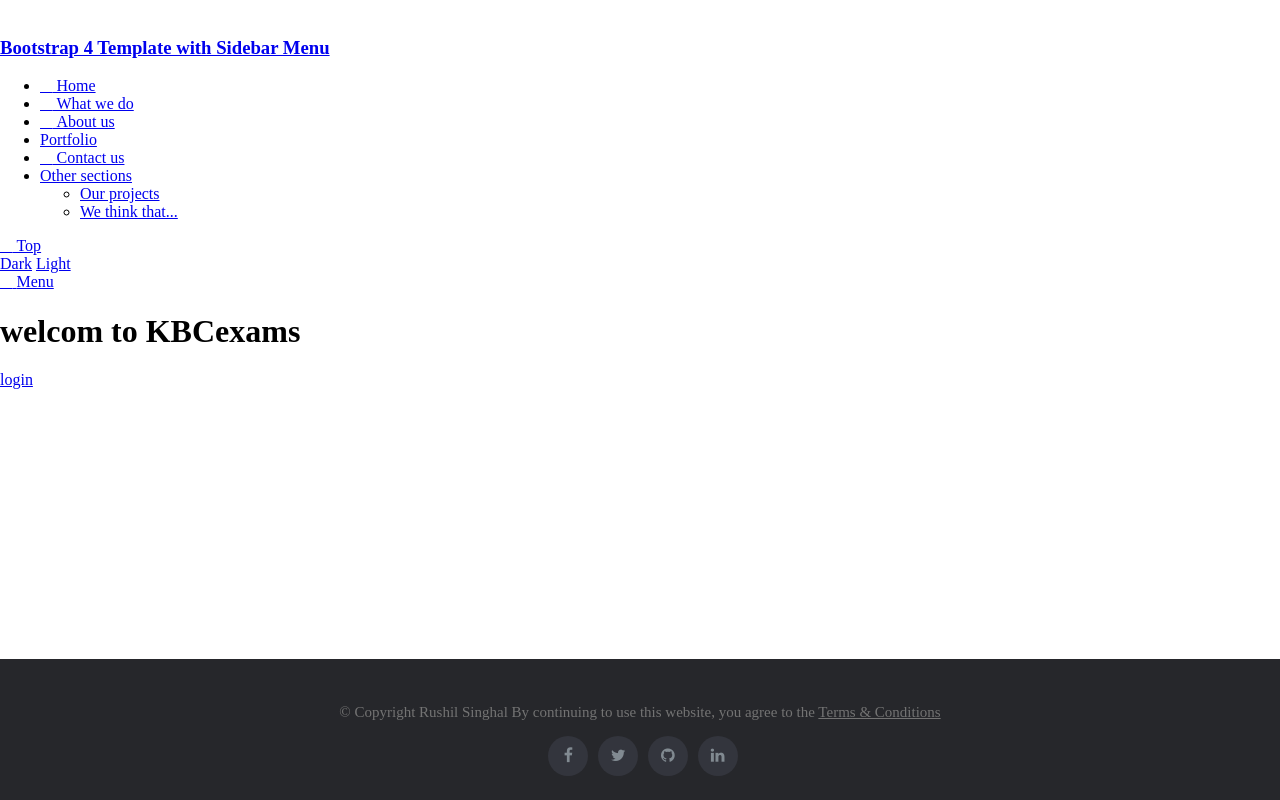
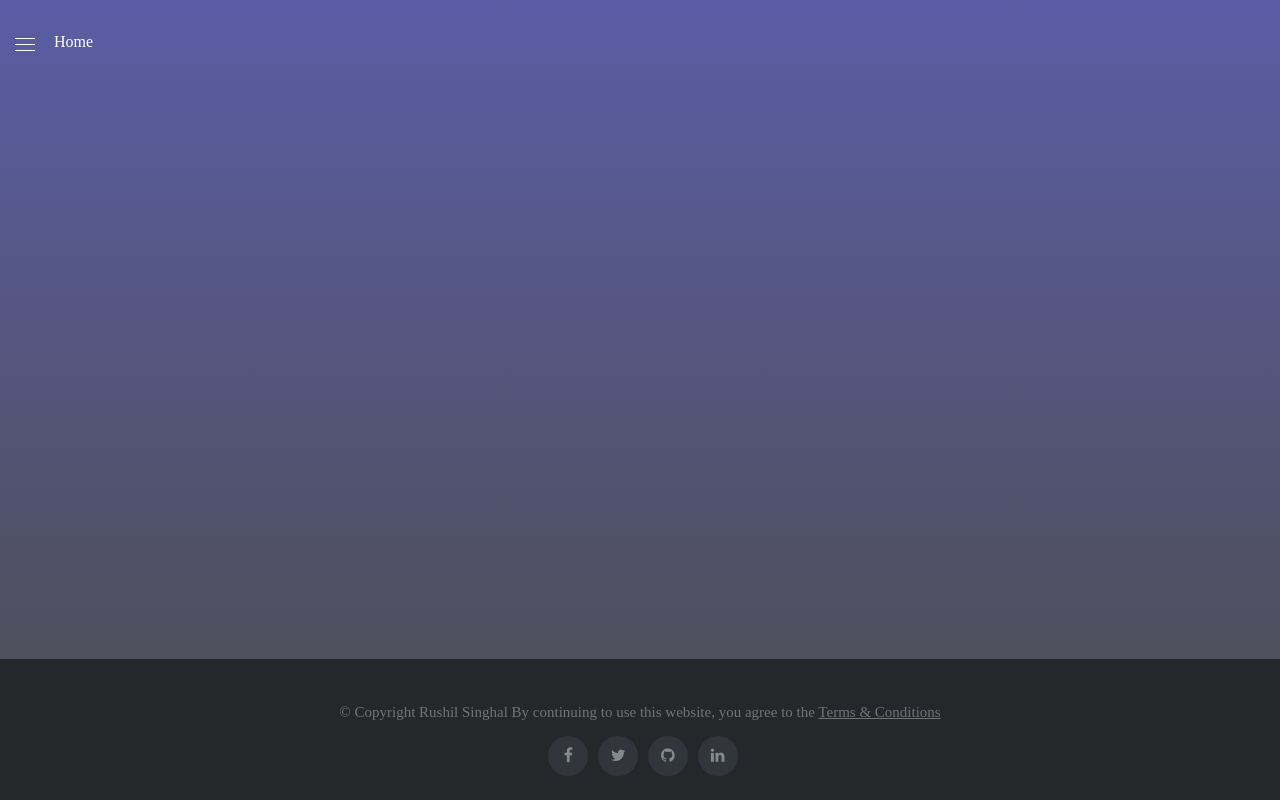
Before and after one commit to Mukul-dhiman/KBCexams, a Flask app: page /home in a window 1280 px wide. Run offline with Flask 2, Linux system fonts and the light colour scheme.

Commit message:
sidebar css

```diff
--- a/app.py
+++ b/app.py
@@ -56,7 +56,7 @@ def login():
 
 @app.route('/home')
 def home():
-    return render_template("home_pages/home.html")
+    return render_template("home_pages/sidebar.html")
 
 
 @app.route('/logout')
--- /dev/null
+++ b/static/css/sidebar.css
@@ -0,0 +1,290 @@
+
+  *,
+  :after,
+  :before {
+    box-sizing: border-box
+  }
+
+  .clearfix:after,
+  .clearfix:before {
+    content: '';
+    display: table
+  }
+
+  .clearfix:after {
+    clear: both;
+    display: block
+  }
+
+  .mobile-wrap {
+    margin: auto;
+    width: 100%;
+    height: 100%;
+    min-height: 100vh;
+    overflow: hidden;
+    position: relative;
+    box-shadow: 0 12px 15px 0 rgba(0, 0, 0, .24), 0 17px 50px 0 rgba(0, 0, 0, .19)
+  }
+
+  .mobile-wrap:before {
+    top: 0;
+    left: 0;
+    right: 0;
+    bottom: 0;
+    content: '';
+    position: absolute;
+    background: rgba(90, 93, 165, .8);
+    background: linear-gradient(to bottom, rgba(90, 93, 165, 1), rgba(0, 0, 0, .7))
+  }
+
+  .mobile {
+    z-index: 99;
+    color: #fff;
+    height: 100%;
+    padding: 15px;
+    position: relative
+  }
+
+  .mobile .header {
+    clear: both;
+    overflow: hidden;
+    padding-top: 15px;
+      position:relative
+  }
+
+  .mobile .header>span {
+    font-size: 24px;
+    min-width: 24px
+  }
+
+  .mobile .header>.title {
+    font-size: 16px;
+    line-height: 24px;
+    margin-left: 15px
+  }
+
+  .mobile .header .pull-left {
+    float: left
+  }
+
+  .mobile .header .pull-right {
+    float: right
+  }
+  .mobile .header .ion-ios-search{
+      z-index:999;
+      position:relative;
+  }
+
+  .mobile .header .ion-ios-arrow-back {
+    min-width: 25px
+  }
+
+  .mobile .header .ion-ios-navicon>i {
+    height: 1px;
+    width: 20px;
+    margin-top: 5px;
+    background: #fff;
+    position: relative;
+    display: inline-block
+  }
+
+  .mobile .header .ion-ios-navicon>i:after,
+  .mobile .header .ion-ios-navicon>i:before {
+    content: '';
+    width: inherit;
+    height: inherit;
+    position: absolute;
+    background: inherit
+  }
+
+  .mobile .header .ion-ios-navicon>i:before {
+    bottom: 12px
+  }
+
+  .mobile .header .ion-ios-navicon>i:after {
+    bottom: 6px
+  }
+  .mobile .header .search{
+      right:0;
+      bottom:0;
+      position:absolute;
+  }
+  .mobile .header .search input{
+      width:0;
+      color:#fff;
+      height:24px;
+      border:none;
+      font-size:16px;
+      max-width:150px;
+      font-weight:300;
+      padding-right:30px;
+      font-family:inherit;
+      background:transparent;
+      transition:all .3s ease-in-out 0s;
+      border-bottom:1px solid transparent;
+      -webkit-appearance:textfield;
+  }
+  .mobile .header .search input:focus{
+      outline:none;
+  }
+  .mobile .header .search input::-webkit-search-decoration,
+  .mobile .header .search input::-webkit-search-cancel-button {
+      -webkit-appearance:none;
+  }
+  .mobile .header .search .search-visible{
+      width:100%;
+      border-bottom-color:#aaa;
+  }
+  .nav {
+    right: 15px;
+    z-index: 20;
+    width: 45px;
+    bottom: 15px;
+    height: 45px;
+    display: block;
+    position: absolute;
+    line-height: 45px;
+    border-radius: 50%;
+    box-shadow: 0 0 5px 0 rgba(0, 0, 0, .75)
+  }
+
+  .mask {
+    z-index: 21;
+    color: #fff;
+    width: inherit;
+    height: inherit;
+    cursor: pointer;
+    font-size: 28px;
+    text-align: center;
+    border-radius: 50%;
+    position: absolute;
+    background: #f23363;
+    transition: all .1s ease-in-out 0s
+  }
+
+  .nav.active .mask {
+    background: #cf0e3f;
+    transform: rotate(-135deg)
+  }
+
+  .nav:after {
+    top: 0;
+    left: 0;
+    content: '';
+    width: inherit;
+    height: inherit;
+    border-radius: 50%;
+    position: absolute;
+    background: #f23363;
+    transition: all .1s ease-in-out 0s
+  }
+
+  .nav.active:after {
+    top: -125px;
+    left: -125px;
+    width: 350px;
+    height: 350px
+  }
+
+  .nav-item {
+    top: 0;
+    left: 0;
+    z-index: 19;
+    width: 45px;
+    height: 45px;
+    color: #fff;
+    font-size: 24px;
+    transform: none;
+    line-height: 45px;
+    border-radius: 50%;
+    position: absolute;
+    text-align: center;
+    transition: all .3s cubic-bezier(.68, 1.55, .265, 1)
+  }
+
+  .nav.active .nav-count-1 {
+    transform: translate(10px, -100px)
+  }
+
+  .nav.active .nav-count-2 {
+    transform: translate(-35px, -80px)
+  }
+
+  .nav.active .nav-count-3 {
+    transform: translate(-80px, -45px)
+  }
+
+  .nav.active .nav-count-4 {
+    transform: translate(-100px, 0)
+  }
+
+  .pull-left {
+    float: left
+  }
+
+  .pull-right {
+    float: right
+  }
+
+  .sidebar .sidebar-content,
+  .sidebar .sidebar-overlay {
+    top: 0;
+    left: 0;
+    bottom: 0;
+    position: absolute;
+    transition: all .3s ease-in-out 0s
+  }
+
+  .sidebar .sidebar-overlay {
+    right: 0;
+    opacity: 0;
+    width: 100%;
+    z-index: 999;
+    transform: scale(0);
+    background: rgba(0, 0, 0, .4)
+  }
+
+  .sidebar .sidebar-content {
+    width: 80%;
+    color: #333;
+    padding: 15px;
+    z-index: 9999;
+    background: #fff;
+    transform: translateX(-100%)
+  }
+
+  .sidebar.active .sidebar-content {
+    transform: translateX(0)
+  }
+
+  .sidebar.active .sidebar-overlay {
+    opacity: 1;
+    transform: scale(1)
+  }
+
+  .sidebar .sidebar-content .top-head .name {
+    font-size: 28px;
+    font-weight: 400;
+    margin-bottom: 5px
+  }
+
+  .sidebar .sidebar-content .top-head .email {
+    font-size: 13px;
+    margin-bottom: 50px
+  }
+
+  .sidebar .sidebar-content .nav-left>a {
+    color: #333;
+    display: block;
+    font-size: 16px;
+    padding: 10px 0;
+    line-height: 24px;
+    text-decoration: none
+  }
+
+  .sidebar .sidebar-content .nav-left>a>span {
+    color: #aaa;
+    font-size: 24px;
+    min-width: 40px;
+    display: inline-block
+  }
--- /dev/null
+++ b/static/js/sidebar.js
@@ -0,0 +1,23 @@
+$(document).ready(function () {
+    $(".ion-ios-navicon").on("touchstart click", function(e) {
+        console.log("click")
+        e.preventDefault(),
+        $(".sidebar").toggleClass("active"),
+        $(".sidebar .sidebar-overlay").removeClass("fadeOut animated").addClass("fadeIn animated")
+    }),
+    $(".sidebar .sidebar-overlay").on("touchstart click", function(e) {
+        e.preventDefault(),
+        $(".ion-ios-navicon").click()
+    })
+
+});
+$(".ion-ios-navicon").on("touchstart click", function(e) {
+    console.log("click")
+    e.preventDefault(),
+    $(".sidebar").toggleClass("active"),
+    $(".sidebar .sidebar-overlay").removeClass("fadeOut animated").addClass("fadeIn animated")
+}),
+$(".sidebar .sidebar-overlay").on("touchstart click", function(e) {
+    e.preventDefault(),
+    $(".ion-ios-navicon").click()
+})
--- a/templates/home_pages/footer.html
+++ b/templates/home_pages/footer.html
@@ -17,7 +17,6 @@
 <!-- sidebar html -->
 {% block sidebar %}
 {% endblock %}
-<!-- sidebar html ends -->
 
 <!-- Site footer -->
 <footer class="site-footer">
--- a/templates/home_pages/sidebar.html
+++ b/templates/home_pages/sidebar.html
@@ -1,6 +1,9 @@
 {% extends 'home_pages/footer.html' %}
 
 {% block static_sidebar %}
+
+<link href="{{ url_for('static', filename='css/sidebar.css') }}" rel="stylesheet" type="text/css" media="all" />
+<script rel="javascript" type="text/javascript" src="{{ url_for('static',filename='js/sidebar.js') }}"></script>
 
 
 <!-- content static files -->
@@ -11,83 +14,39 @@
 
 {% block sidebar %}
 
-<div class="wrapper">
-
-    <!-- Sidebar -->
-    <nav class="sidebar">
-
-        <!-- close sidebar menu -->
-        <div class="dismiss">
-            <i class="fas fa-arrow-left"></i>
+<div class="mobile-wrap">
+	<div class="mobile clearfix">
+		<div class="header">
+			<span class="ion-ios-navicon pull-left"><i></i></span>
+			<span class="title">Home</span>
+			<span class="ion-ios-search pull-right"></span>
+			<div class="search">
+			<form method="post">
+				<input type="search" placeholder="Search Here">
+			</form>
 			</div>
-
-        <div class="logo">
-            <h3><a href="index.html">Bootstrap 4 Template with Sidebar Menu</a></h3>
 		</div>
-
-        <ul class="list-unstyled menu-elements">
-            <li class="active">
-                <a class="scroll-link" href="#top-content"><i class="fas fa-home"></i> Home</a>
-            </li>
-            <li>
-                <a class="scroll-link" href="#section-1"><i class="fas fa-cog"></i> What we do</a>
-            </li>
-            <li>
-                <a class="scroll-link" href="#section-2"><i class="fas fa-user"></i> About us</a>
-            </li>
-            <li>
-                <a class="scroll-link" href="#section-5"><i class="fas fa-pencil-alt"></i> Portfolio</a>
-            </li>
-            <li>
-                <a class="scroll-link" href="#section-6"><i class="fas fa-envelope"></i> Contact us</a>
-            </li>
-            <li>
-                <a href="#otherSections" data-toggle="collapse" aria-expanded="false" class="dropdown-toggle" role="button" aria-controls="otherSections">
-                    <i class="fas fa-sync"></i>Other sections
-                </a>
-                <ul class="collapse list-unstyled" id="otherSections">
-                    <li>
-                        <a class="scroll-link" href="#section-3">Our projects</a>
-                    </li>
-                    <li>
-                        <a class="scroll-link" href="#section-4">We think that...</a>
-                    </li>
-                </ul>
-            </li>
-        </ul>
-
-        <div class="to-top">
-            <a class="btn btn-primary btn-customized-3" href="#" role="button">
-                <i class="fas fa-arrow-up"></i> Top
-            </a>
+		<div class="sidebar">
+			<div class="sidebar-overlay"></div>
+			<div class="sidebar-content">
+				<div class="top-head">
+					<div class="name">Mohan Khadka</div>
+					<div class="email">contact@mohankhadka.com.np</div>
 				</div>
-
-        <div class="dark-light-buttons">
-            <a class="btn btn-primary btn-customized-4 btn-customized-dark" href="#" role="button">Dark</a>
-            <a class="btn btn-primary btn-customized-4 btn-customized-light" href="#" role="button">Light</a>
+				<div class="nav-left">
+					<a href="#home"><span class="ion-ios-home-outline"></span> Home</a>
+					<a href="#alarm"><span class="ion-ios-list-outline"></span> Alarm</a>
+					<a href="#compose"><span class="ion-ios-compose-outline"></span> Compose</a>
+					<a href="#chats"><span class="ion-ios-chatboxes-outline"></span> Chats</a>
+					<a href="#profile"><span class="ion-ios-person-outline"></span> Profile</a>
+					<a href="#settings"><span class="ion-ios-gear-outline"></span> Settings</a>
+					<a href="#credits"><span class="ion-ios-information-outline"></span> Credits</a>
 				</div>
-
-    </nav>
-    <!-- End sidebar -->
-
-    <!-- Dark overlay -->
-    <div class="overlay"></div>
-
-    <!-- Content -->
+			</div>
+		</div>
 		<div class="content">
 
-        <!-- open sidebar menu -->
-        <a class="btn btn-primary btn-customized open-menu" href="#" role="button">
-            <i class="fas fa-align-left"></i> <span>Menu</span>
-        </a>
-
-        <!-- main content -->
-        {% block content %}
-        {% endblock %}
-        <!-- End Main content -->
-
 		</div>
-    <!-- End content -->
-
+	</div>
 </div>
 {% endblock %}
--- a/templates/pre_pages/reset_password.html
+++ b/templates/pre_pages/reset_password.html
@@ -3,8 +3,6 @@
 {% block static %}
 
 <title> KBCexams | Reset Password </title>
-
-<!-- <script rel="javascript" type="text/javascript" src="{{ url_for('static',filename='js/reset_password.js') }}"></script> -->
 
 {% endblock %}
 
```
Also changed, not shown: static/js/reset_password.js (deleted, +0 -30 lines). Lines whose indentation alone changed are shown as unchanged.
